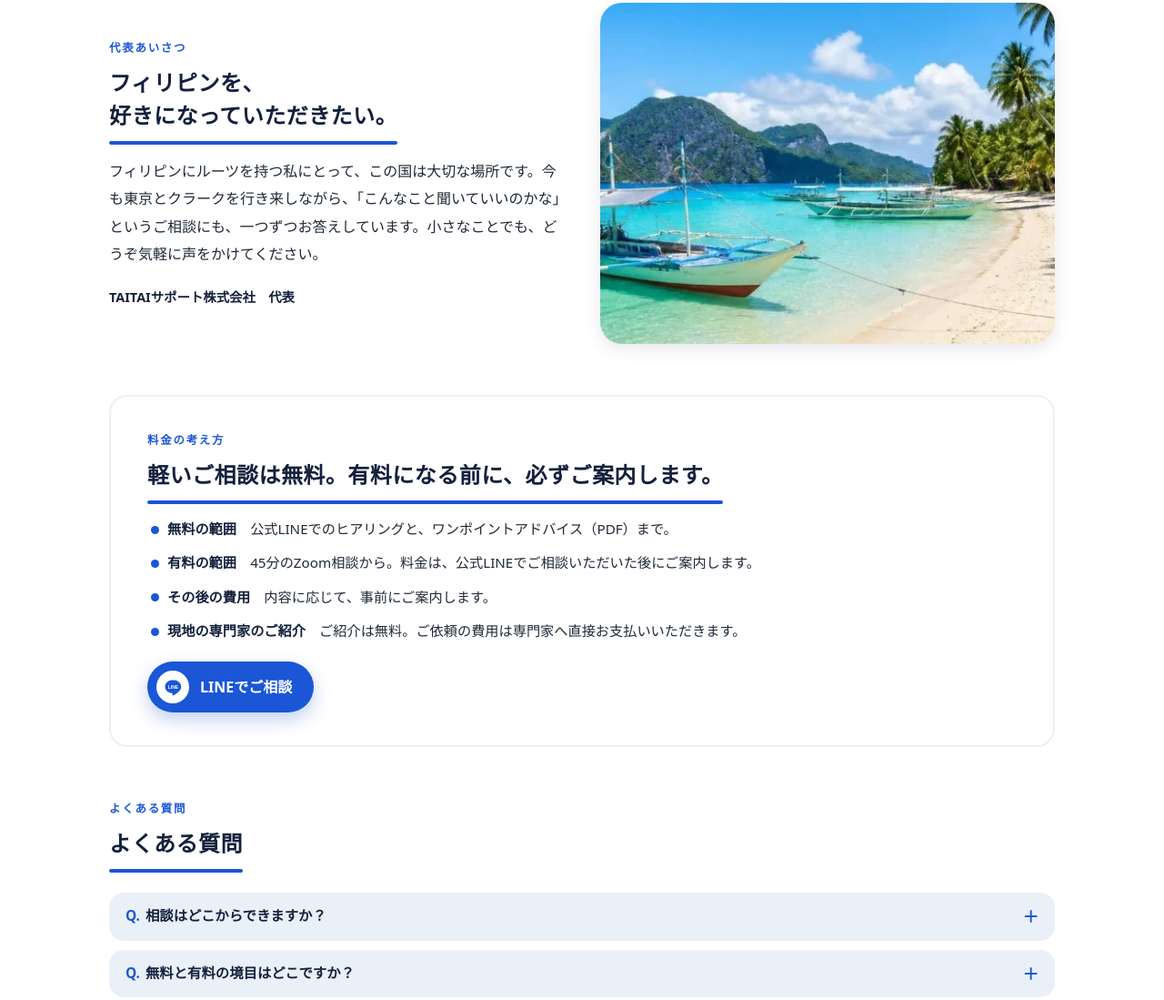
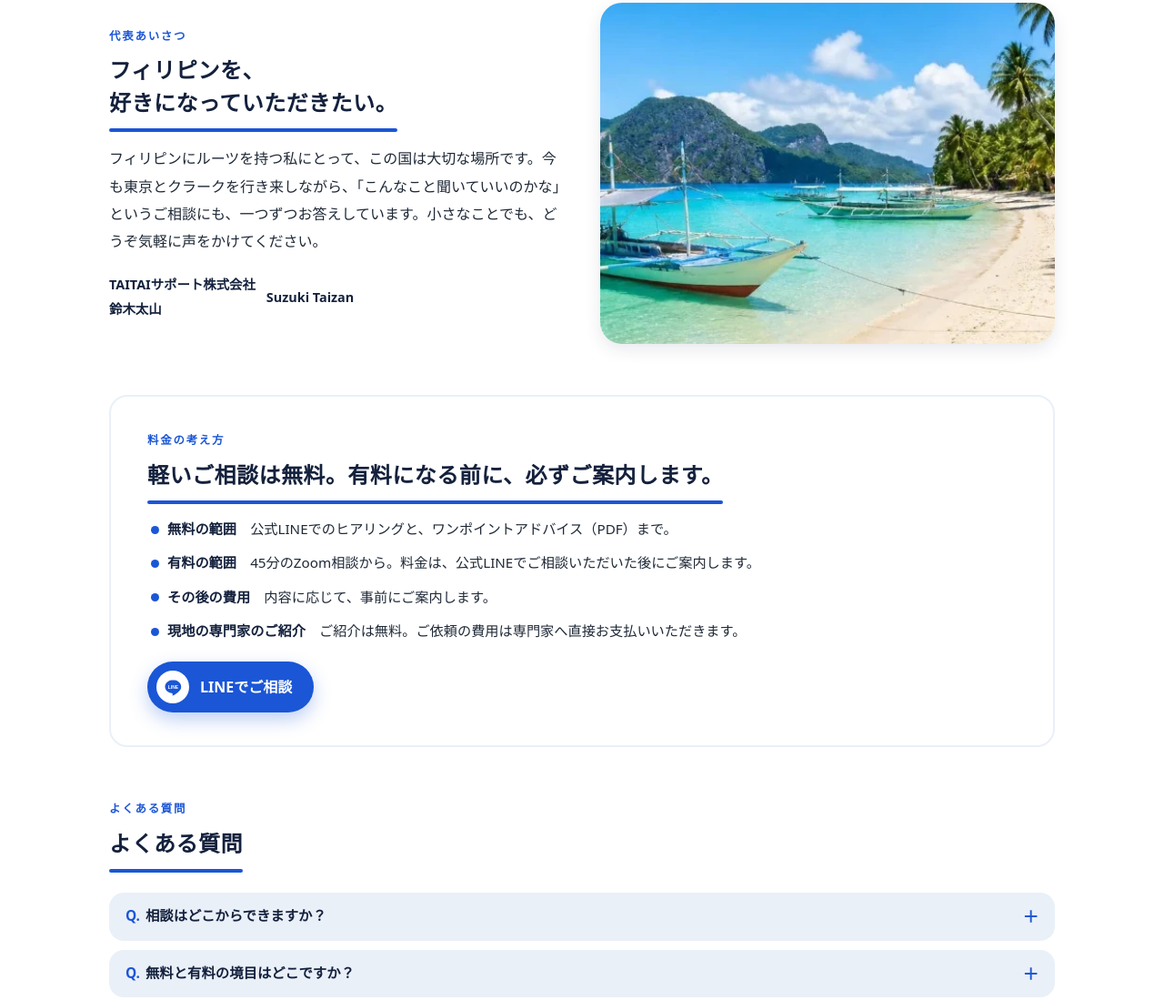
Before and after one commit to taizan-suzuki0329/taitai-hp, a plain HTML site: page index.html in a window 1280 px wide. Shown: the part 3151-4250 px from the top of the page at 91% size. Drawn offline with Linux system fonts and the light colour scheme.

Commit message:
Add files via upload

```diff
--- a/index.html
+++ b/index.html
@@ -245,7 +245,7 @@ footer .pp{margin-top:14px;font-size:.84rem;color:var(--gray);line-height:1.7}
         <span class="kicker">代表あいさつ</span>
         <h2>フィリピンを、<br>好きになっていただきたい。<span class="bar"></span></h2>
         <p class="lead">フィリピンにルーツを持つ私にとって、この国は大切な場所です。今も東京とクラークを行き来しながら、「こんなこと聞いていいのかな」というご相談にも、一つずつお答えしています。小さなことでも、どうぞ気軽に声をかけてください。</p>
-        <p class="sign">TAITAIサポート株式会社　代表</p>
+        <p class="sign">TAITAIサポート株式会社<br>鈴木太山<br><span class="en">Suzuki Taizan</span></p>
       </div>
       <div class="ph"><img src="images/greeting_rect.webp" alt="フィリピンの海辺" width="484" height="363"></div>
     </div>
```
